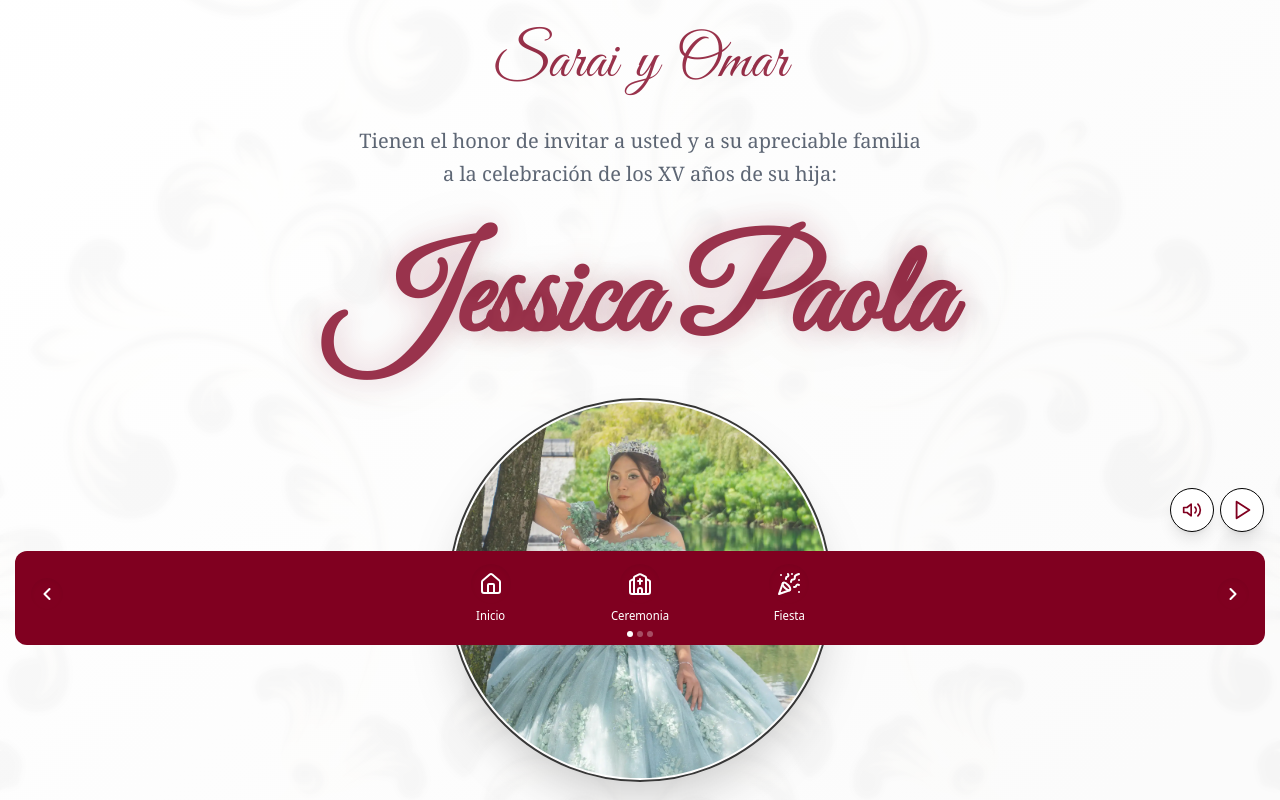
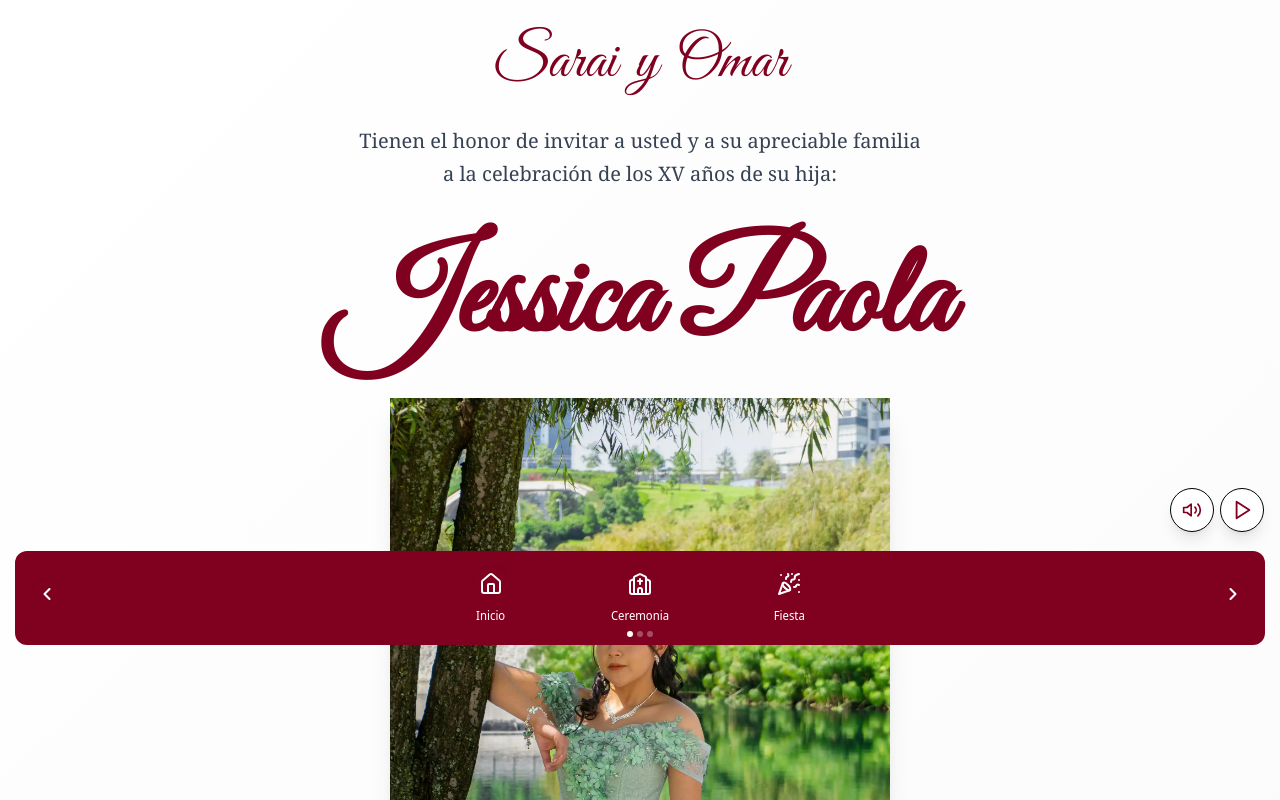
Before and after one commit to Lanyev/quince-jessica, a React (Vite) app: page /#/ in a window 1280 px wide. Shown: the part 140-940 px from the top of the page. Built offline with nearby package versions, Linux system fonts and the light colour scheme.

Commit message:
Add ScrollToTopOnRoute component and improve page transition scrolling behavior

```diff
--- a/src/components/BetterAnimatedRoutes.jsx
+++ b/src/components/BetterAnimatedRoutes.jsx
@@ -1,6 +1,7 @@
 import React, { useState, useEffect } from 'react';
 import { Routes, useLocation } from 'react-router-dom';
 import { AnimatePresence, motion } from 'framer-motion';
+import ScrollToTopOnRoute from './ScrollToTopOnRoute';
 
 const BetterAnimatedRoutes = ({ children }) => {
   const location = useLocation();
@@ -12,27 +13,32 @@ const BetterAnimatedRoutes = ({ children }) => {
     if (location !== currentLocation) {
       setIsChangingPage(true);
 
-      // Después de un breve retraso (durante el cual el wallpaper es visible),
+      // Scroll al top inmediatamente al cambiar de página
+      window.scrollTo(0, 0);
+        // Después de un breve retraso (durante el cual el wallpaper es visible),
       // actualiza la ubicación actual para mostrar la nueva página
       const timer = setTimeout(() => {
         setCurrentLocation(location);
         setIsChangingPage(false);
-      }, 500); // Muestra el wallpaper por 500ms
+        // Asegurar scroll al top después de la transición
+        window.scrollTo(0, 0);
+      }, 200); // Reducido de 500ms a 200ms para transición más rápida
 
       return () => clearTimeout(timer);
     }
   }, [location, currentLocation]);
+    return (
+    <div className="relative w-full min-h-screen">
+      {/* Componente para manejar scroll al top en cambios de ruta */}
+      <ScrollToTopOnRoute />
 
-  return (
-    <div className="relative w-full min-h-screen">
       <AnimatePresence mode="wait" initial={false}>
         {!isChangingPage && (
           <motion.div
-            key={currentLocation.pathname}
-            initial={{ opacity: 0 }}
+            key={currentLocation.pathname}            initial={{ opacity: 0 }}
             animate={{ opacity: 1 }}
             exit={{ opacity: 0 }}
-            transition={{ duration: 0.3 }}
+            transition={{ duration: 0.15, ease: "easeOut" }}
             className="w-full"
           >
             <Routes location={currentLocation}>
--- /dev/null
+++ b/src/components/ScrollToTopOnRoute.jsx
@@ -0,0 +1,44 @@
+import { useEffect } from 'react';
+import { useLocation } from 'react-router-dom';
+
+const ScrollToTopOnRoute = () => {
+  const { pathname } = useLocation();
+
+  useEffect(() => {
+    // Función para scroll al top
+    const scrollToTop = () => {
+      // Método principal - scroll inmediato al top
+      window.scrollTo({
+        top: 0,
+        left: 0,
+        behavior: 'auto' // Instantáneo, sin animación
+      });
+
+      // Backup con scrollTo simple
+      window.scrollTo(0, 0);
+
+      // Asegurar que el documento también esté en el top
+      if (document.documentElement) {
+        document.documentElement.scrollTop = 0;
+      }
+      if (document.body) {
+        document.body.scrollTop = 0;
+      }
+    };
+
+    // Scroll inmediato al cambiar la ruta
+    scrollToTop();
+
+    // Asegurar scroll después de que el contenido se renderice
+    const timeoutId = setTimeout(() => {
+      scrollToTop();
+    }, 50);
+
+    // Cleanup
+    return () => clearTimeout(timeoutId);
+  }, [pathname]);
+
+  return null;
+};
+
+export default ScrollToTopOnRoute;
--- a/src/index.css
+++ b/src/index.css
@@ -9,9 +9,14 @@
   --font-display: 'Noto Sans Display', sans-serif;
 }
 
+html {
+  scroll-behavior: auto; /* Desactivar scroll suave para cambios de página */
+}
+
 body {
   font-family: 'Libre Baskerville', Georgia, serif;
   background-color: var(--secondary-color);
+  overflow-x: hidden; /* Prevenir scroll horizontal */
 }
 
 h1, h2, h3 {
--- a/src/pages/Inicio.jsx
+++ b/src/pages/Inicio.jsx
@@ -15,6 +15,7 @@ import 'swiper/css/pagination';
 
 const Inicio = () => {
   const [isVisible, setIsVisible] = useState(false);
+  const [imagesLoaded, setImagesLoaded] = useState(false);
 
   // Use dynamic gallery images hook
   const { images: allImages, loading, getRandomImages } = useGalleryImages();
@@ -23,10 +24,37 @@ const Inicio = () => {
   const galleryImages = getRandomImages(3);
 
   useEffect(() => {
-    setIsVisible(true);
-  }, []);  return (
+    // Precargar imágenes críticas
+    const preloadImages = async () => {
+      const imagesToLoad = [
+        './images/backgrounds/crown1.png',
+        './images/jessica-main.webp'
+      ];
+
+      const imagePromises = imagesToLoad.map((src) => {
+        return new Promise((resolve) => {
+          const img = new Image();
+          img.onload = resolve;
+          img.onerror = resolve; // Continuar incluso si hay error
+          img.src = src;
+        });
+      });
+
+      await Promise.all(imagePromises);
+      setImagesLoaded(true);
+    };
+
+    preloadImages();
+
+    // Mostrar contenido después de precargar o con timeout
+    const timer = setTimeout(() => {
+      setIsVisible(true);
+    }, 50);
+
+    return () => clearTimeout(timer);
+  }, []);return (
     <div className="min-h-screen">      {/* Crown Decorative Header */}
-      <div className={`crown-header py-8 transition-all duration-1000 ${isVisible ? 'opacity-100 translate-y-0' : 'opacity-0 translate-y-5'}`}>
+      <div className={`crown-header py-8 transition-all duration-500 ease-out ${isVisible ? 'opacity-100 translate-y-0' : 'opacity-0 translate-y-3'}`}>
         <div className="flex justify-center">
           <img
             src="./images/backgrounds/crown1.png"
@@ -38,45 +66,42 @@ const Inicio = () => {
             }}
           />
         </div>
-      </div>
-
-      {/* Invitation Header Section */}
-      <div className={`invitation-header px-4 py-8 md:py-16 transition-all duration-1000 bg-white/60 backdrop-blur-sm ${isVisible ? 'opacity-80 translate-y-0' : 'opacity-0 translate-y-10'}`}>
-        <div className="max-w-4xl mx-auto text-center">
-            {/* Parents Names */}
-          <div className="mb-8 animate-fade-in">
+      </div>      {/* Invitation Header Section */}
+      <div className={`invitation-header px-4 py-8 md:py-16 transition-all duration-500 ease-out bg-white/40 backdrop-blur-sm ${isVisible ? 'opacity-100 translate-y-0' : 'opacity-0 translate-y-5'}`}>
+        <div className="max-w-4xl mx-auto text-center">{/* Parents Names */}
+          <div className="mb-8">
             <h2 className="font-script text-4xl md:text-5xl lg:text-6xl text-primary mb-4 font-medium">
               Sarai <span className="text-primary-light mx-2">y</span> Omar
             </h2>
           </div>
 
           {/* Invitation Text */}
-          <div className="mb-12 animate-fade-in delay-200">
+          <div className="mb-12">
             <p className="font-serif text-base md:text-lg lg:text-xl text-gray-700 leading-relaxed max-w-3xl mx-auto">
               Tienen el honor de invitar a usted y a su apreciable familia<br />
               a la celebración de los XV años de su hija:
             </p>
           </div>          {/* Jessica Paola Name - Main Feature */}
-          <div className="mb-16 animate-fade-in delay-300">
-            <h1 className="font-script text-6xl md:text-8xl lg:text-9xl font-bold text-primary leading-none mb-8 animate-pulse-slow">
+          <div className="mb-16">
+            <h1 className="font-script text-6xl md:text-8xl lg:text-9xl font-bold text-primary leading-none mb-8">
               Jessica Paola
-            </h1>
-              {/* Jessica's Photo */}
+            </h1>            {/* Jessica's Photo - Clean Rectangle with Extended Light Fade */}
             <div className="flex justify-center mb-8">
-              <div className="relative">
-                <div className="w-64 h-64 md:w-80 md:h-80 lg:w-96 lg:h-96 rounded-full overflow-hidden shadow-2xl border-4 border-white bg-white">
-                  <img
+              <div className="relative group">
+                {/* Photo container - Simple rectangle with sharp corners */}
+                <div className="w-80 h-[520px] md:w-96 md:h-[620px] lg:w-[450px] lg:h-[720px] xl:w-[500px] xl:h-[800px] overflow-hidden shadow-xl relative group-hover:scale-[1.02] transition-transform duration-700">                  <img
                     src="./images/jessica-main.webp"
                     alt="Jessica Paola"
-                    className="w-full h-full object-cover"
+                    className="w-full h-full object-cover group-hover:scale-105 transition-transform duration-700"
                     onError={(e) => {
                       // Imagen temporal de placeholder si no existe la imagen principal
-                      e.target.src = "https://via.placeholder.com/200x200/800020/FFFFFF?text=Jessica+Paola";
+                      e.target.src = "https://via.placeholder.com/400x650/800020/FFFFFF?text=Jessica+Paola";
                     }}
                   />
+
+                  {/* Elegant overlay on hover */}
+                  <div className="absolute inset-0 bg-gradient-to-t from-primary/20 via-transparent to-primary-light/10 opacity-0 group-hover:opacity-100 transition-opacity duration-500"></div>
                 </div>
-                {/* Decorative ring around photo */}
-                <div className="absolute inset-0 rounded-full border-2 border-primary/20 animate-pulse"></div>
               </div>
             </div>
 
@@ -104,7 +129,7 @@ const Inicio = () => {
           </div>
         </div>
       </div>{/* Photo Gallery Collage Section */}      {/* Photo Gallery Preview Section */}
-      <div className="gallery-section bg-gray-50/70 backdrop-blur-sm py-16 relative">
+      <div className="gallery-section bg-white/30 backdrop-blur-sm py-16 relative">
         <div className="max-w-6xl mx-auto px-4">
 
           {/* Gallery Title */}
@@ -121,7 +146,7 @@ const Inicio = () => {
               <div className="flex justify-center items-center h-64">
                 <div className="animate-spin rounded-full h-12 w-12 border-b-2 border-primary"></div>
               </div>            ) : galleryImages.length > 0 ? (
-              <div className="bg-white/80 rounded-2xl overflow-hidden p-6">
+              <div className="bg-white/35 backdrop-blur-sm rounded-2xl overflow-hidden p-6">
                 <Swiper
                   effect={'coverflow'}
                   grabCursor={true}
```
